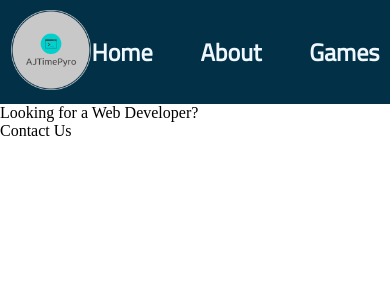
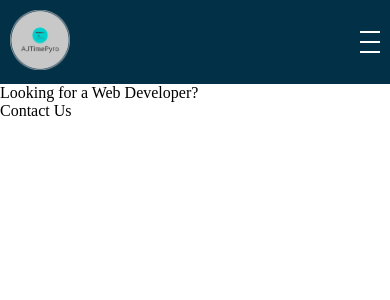
Before and after one commit to AJTimePyro/ajtimepyro.github.io, a PHP site: page / in a window 390 px wide. Shown: the top 300 px of the page. Run offline with PHP 8.4, Linux system fonts and the light colour scheme.

Commit message:
added animated hamburger menu

```diff
--- a/css/style.css
+++ b/css/style.css
@@ -8,8 +8,9 @@
 #nav-menu {
     display: flex;
     padding: 10px;
-    justify-content: space-around;
+    justify-content: space-between;
     background-color: #023047;
+    align-items: center;
 }
 
 #logo > img {
@@ -20,6 +21,16 @@
     display: flex;
     gap: 3rem;
     align-items: center;
+}
+
+.main-menu-slide-right {
+    animation: slide-right 0.3s !important;
+}
+
+.main-menu-visible {
+    visibility: visible !important;
+    height: 100% !important;
+    animation: slide-left 0.3s;
 }
 
 .menu {
@@ -33,3 +44,100 @@
     font-family: 'Titillium Web';
     font-weight: bold;
 }
+
+#small-screen-menu {
+    display: flex;
+    align-items: center;
+    justify-content: space-between;
+}
+
+/* Hamburger Icon */
+.menu-icon {
+    display: flex;
+    flex-direction: column;
+    visibility: hidden;
+    height: 0;
+}
+.menu-icon > .line {
+    background-color: rgb(255, 255, 255);
+    height: 2px;
+    width: 20px;
+    display: block;
+}
+.menu-icon > .line + .line {
+    margin-top: 8px;
+}
+
+.menu-icon .line {
+    transition: transform .3s, opacity 0.3s;
+}
+.menu-icon.animate .line:first-child {
+    transform: translateY(10px) scaleX(1.5) scaleY(1.5) rotate(45deg);
+}
+.menu-icon.animate .line:last-child {
+    transform: translateY(-10px) scaleX(1.5) scaleY(1.5) rotate(-45deg);
+}
+.menu-icon.animate .line:nth-child(2) {
+    opacity: 0;
+    transform: scaleX(0);
+}
+
+.menu-icon.reverseAnimate .line:first-child {
+    transform: translateY(0) scaleX(1) scaleY(1) rotate(0deg);
+}
+.menu-icon.reverseAnimate .line:last-child {
+    transform: translateY(0) scaleX(1) scaleY(1) rotate(0deg);
+}
+.menu-icon.reverseAnimate .line:nth-child(2) {
+    opacity: 1;
+    transform: scaleX(1);
+}
+
+/* Responsive Design */
+@media (max-width: 480px) {
+
+    .menu-icon {
+        visibility: visible;
+        height: 22px;
+        cursor: pointer;
+    }
+
+    #logo > img {
+        height: 60px;
+    }
+
+    #nav-menu {
+        display: block;
+    }
+
+    #main-menu {
+        flex-direction: column;
+        gap: 0;
+        visibility: hidden;
+        height: 0;
+    }
+    #main-menu::before {
+        content: "";
+        height: 1px;
+        width: 100vw;
+        background-color: white;
+    }
+}
+
+@keyframes slide-left {
+    from {
+        transform: translateX(100%);
+    }
+    to {
+        transform: translateX(0);
+    }
+}
+
+@keyframes slide-right {
+    from {
+        transform: translateX(0);
+    }
+    to {
+        transform: translateX(100%);
+    }
+}
--- a/index.html
+++ b/index.html
@@ -21,8 +21,16 @@
 
 <body class="body">
     <nav id="nav-menu">
-        <div id="logo">
-            <img src="assets/ajtimepyroLogo.png" alt="AJTimePyro">
+        <div id="small-screen-menu">
+            <div id="logo">
+                <img src="assets/ajtimepyroLogo.png" alt="AJTimePyro">
+            </div>
+
+            <div id="menu-close-open" class="menu-icon">
+                <span class="line"></span>
+                <span class="line"></span>
+                <span class="line"></span>
+            </div>
         </div>
 
         <div id="main-menu">
@@ -42,6 +50,6 @@
 </body>
 
 <!-- Including js file -->
-<script src="js/menu.js"></script>
+<script src="js/index.js"></script>
 
 </html>
--- a/js/menu.js
+++ /dev/null
@@ -1,84 +0,0 @@
-
-// Home Button
-document.getElementById('box1').addEventListener('click',
-    function (evt) {
-        document.location.href = 'index.html';
-    }
-)
-
-// About Button
-document.getElementById('box2').addEventListener('click',
-    function (evt) {
-        document.location.href = 'about.html';
-    }
-)
-
-// Time Pass Button
-document.getElementById('box3').addEventListener('click',
-    function (evt) {
-        document.location.href = 'timepass.html';
-    }
-)
-
-// Contact Us Button
-let count = 0;
-document.getElementById('contact').addEventListener('click',
-    function (evt) {
-
-        if (!count) {
-
-            // Creating Contact Menu
-            let contactElement = document.createElement('section');
-            contactElement.id = "contactMenu";
-            contactElement.innerHTML = '';
-
-            ['github', 'telegram', 'email', 'instagram', 'facebook'].forEach(function (icon) {
-
-                let iconElement = document.createElement('div');
-                iconElement.id = icon;
-                iconElement.className = 'icon';
-                iconElement.innerHTML = `<img src="css\\img\\${icon}.png" alt="${icon}">`
-
-                contactElement.appendChild(iconElement);
-            });
-
-            document.querySelector('body').appendChild(contactElement)
-            count++;
-
-            // Event Listeners for contact menu
-
-
-            // Github
-            document.getElementById('github').addEventListener('click',
-                function (evt) {
-                    open('https://github.com/AJTimePyro');
-                }
-            )
-            // Telegram
-            document.getElementById('telegram').addEventListener('click',
-                function (evt) {
-                    open('https://t.me/AJTimePyro');
-                }
-            )
-            // Email
-            document.getElementById('email').addEventListener('click',
-                function (evt) {
-                    // open('https://github.com/AJTimePyro');
-                    location.href = "mailto:ajtimepyro@gmail.com";
-                }
-            )
-            // Instagram
-            document.getElementById('instagram').addEventListener('click',
-                function (evt) {
-                    open('https://www.instagram.com/ajtimepyro/');
-                }
-            )
-            // Facebook
-            document.getElementById('facebook').addEventListener('click',
-                function (evt) {
-                    open('https://www.facebook.com/abhijeet.gupta.94043626');
-                }
-            )
-        };
-    }
-);
```
Also changed, not shown: js/index.js (added, +29 -0 lines), js/timepass.js (deleted).
